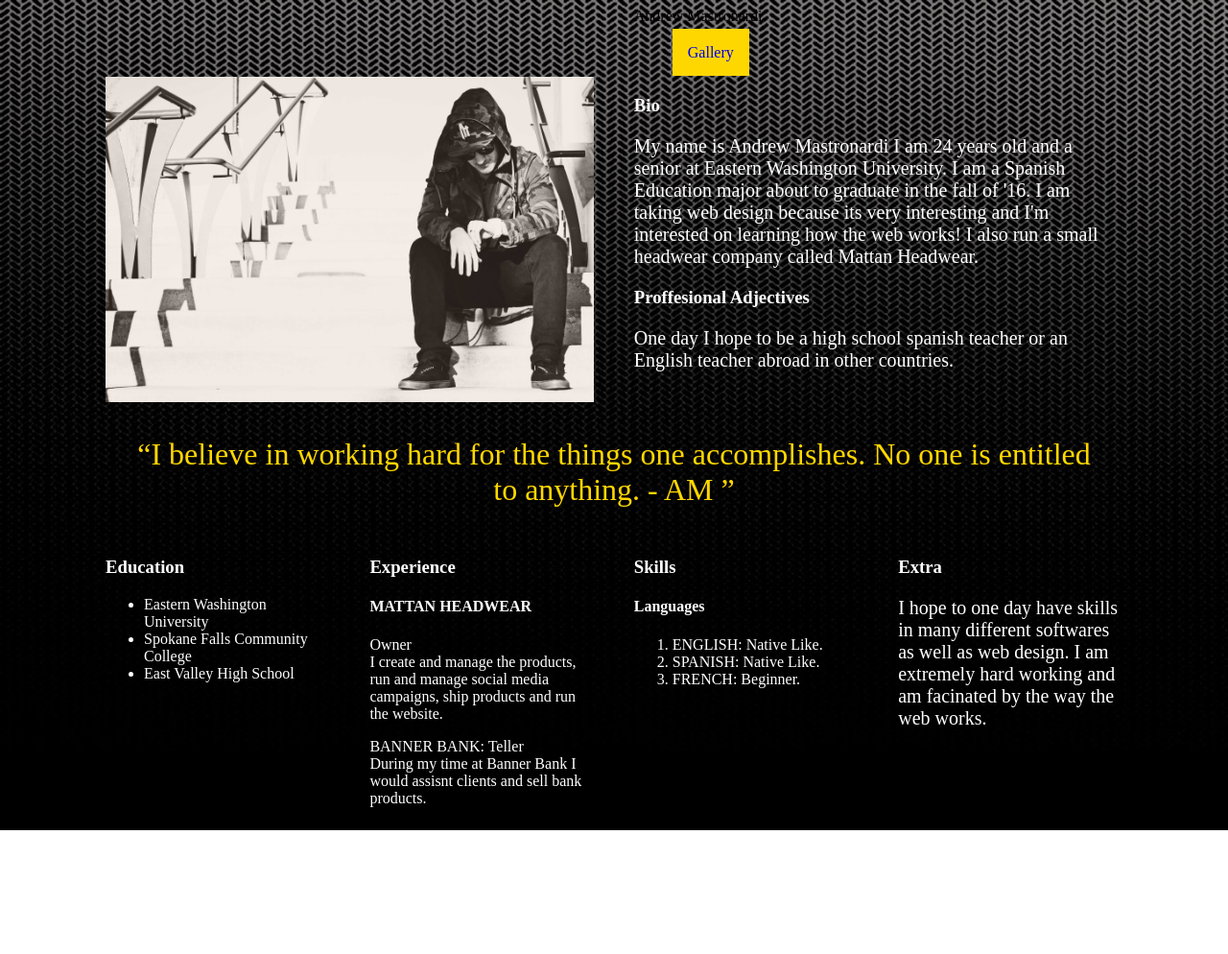
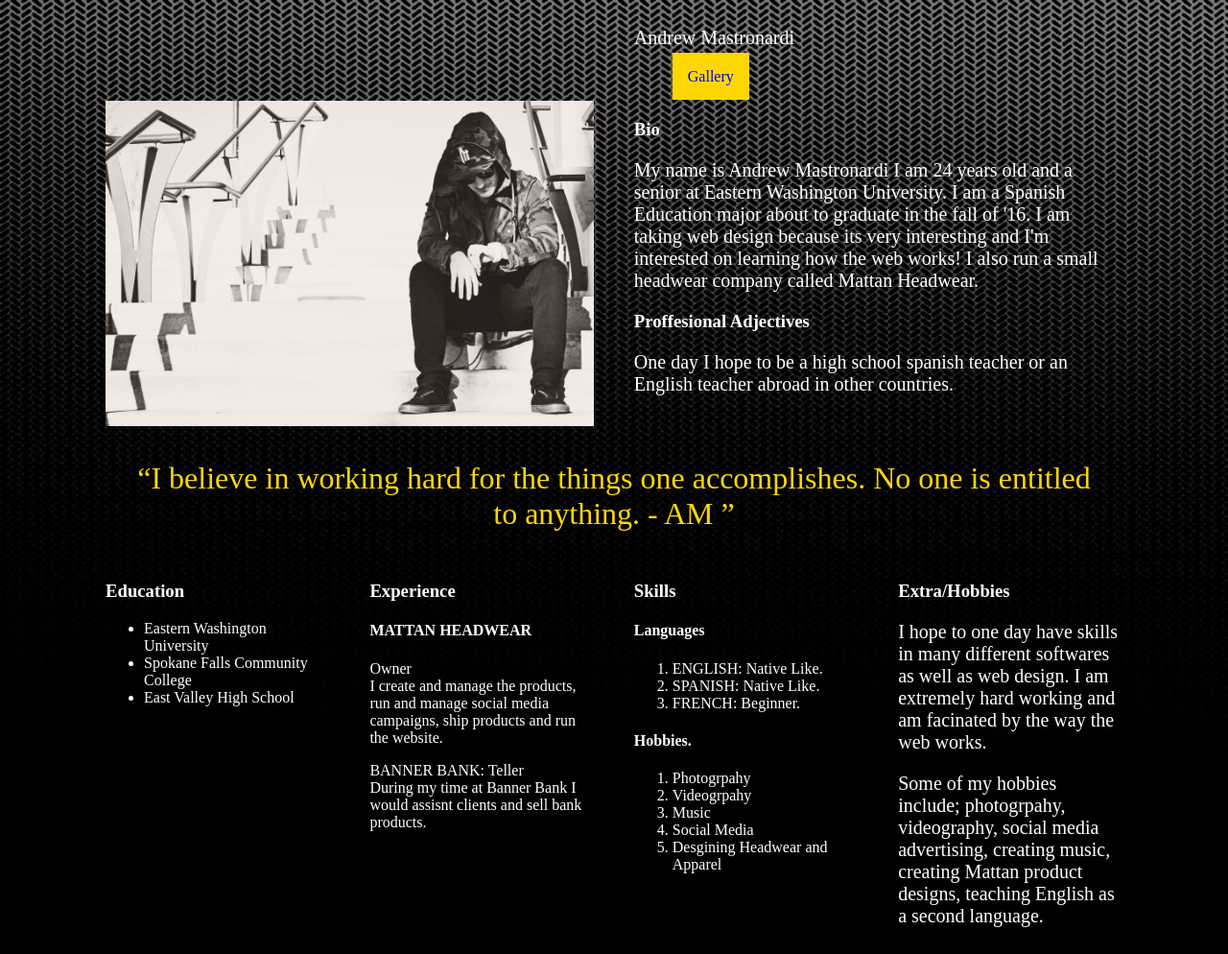
Before and after one commit to amastro9/amastro9.github.io, a plain HTML site: page index.html in a window 1280 px wide. Shown: the whole page at 96% size. Before the commit the page ends 865 px from the top, so only its background shows below. Drawn offline with Linux system fonts and the light colour scheme.

Commit message:
Added in hobbies
as well as fixed syntax errors

```diff
--- a/index.html
+++ b/index.html
@@ -12,10 +12,10 @@
 
   <header class=grid-container>
 
- <section class="grid-6"
+ <section class="grid-6">
 
       </section>
-      <section class="grid-6"
+      <section class="grid-6">
                <p>Andrew Mastronardi</p>
 
       <nav>
@@ -69,18 +69,21 @@
 </section>
 
 <section class="grid-3">
+
 <h3>Experience</h3>
 <h4>MATTAN HEADWEAR</h4>
 <dl>
     <dt> Owner </dt>
     <dt> I create and manage the products, run and manage social media campaigns, ship products and run the website. </dt>
+    </dl>
 
 <dl>
     <dt> BANNER BANK: Teller </dt>
     <dt> During my time at Banner Bank I would assisnt clients and sell bank products. </dt>
 
 </dl>
-</section>
+
+    </section>
 
 
 <section class="grid-3">
@@ -94,12 +97,25 @@
          <li>FRENCH: Beginner.</li>
     </ol>
 
+
+    <h4>Hobbies.</h4>
+
+    <ol>
+        <li>Photogrpahy</li>
+        <li>Videogrpahy</li>
+         <li>Music</li>
+         <li>Social Media</li>
+         <li>Desgining Headwear and Apparel</li>
+    </ol>
+
 </section>
 
 <section class="grid-3">
- <h3>Extra</h3>
+ <h3>Extra/Hobbies</h3>
 
  <p>I hope to one day have skills in many different softwares as well as web design. I am extremely hard working and am facinated by the way the web works. </p>
+
+ <p>Some of my hobbies include; photogrpahy, videography, social media advertising, creating music, creating Mattan product designs, teaching English as a second language. </p>
 
 </section>
 
```
